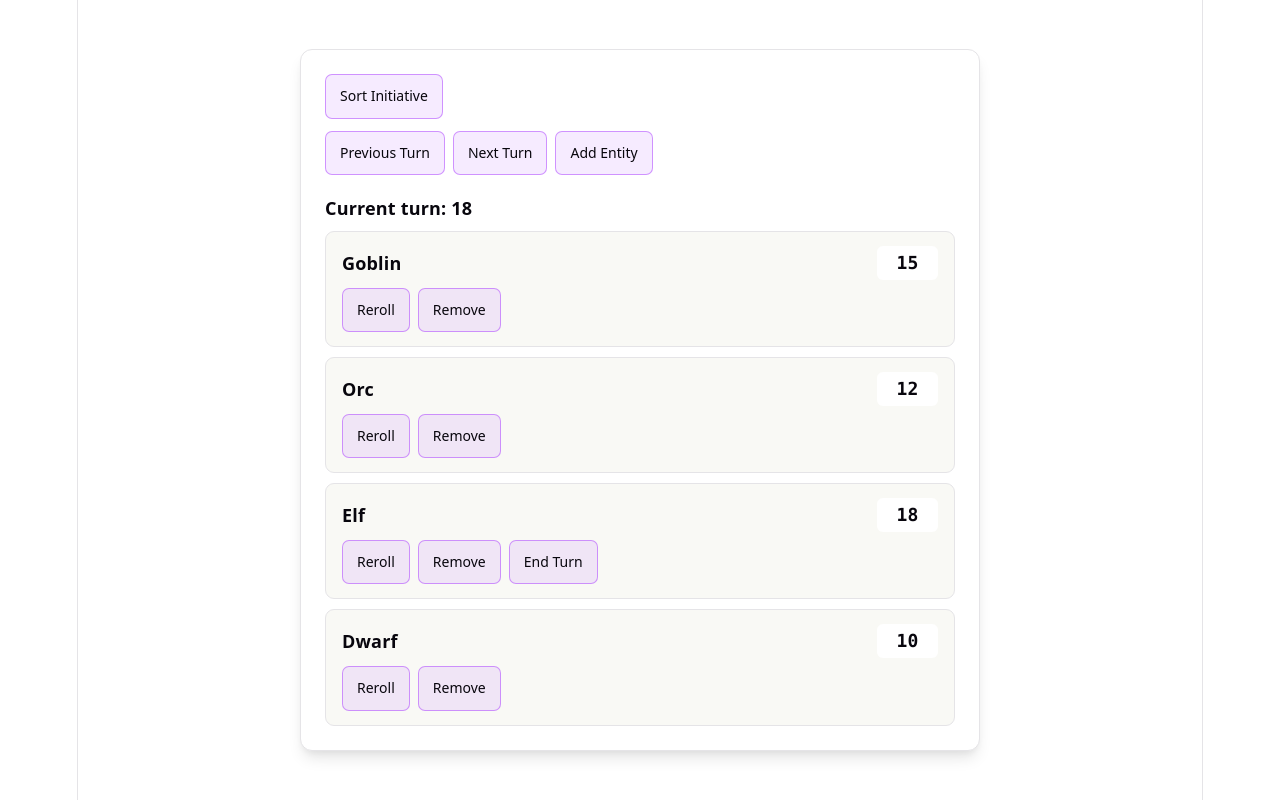
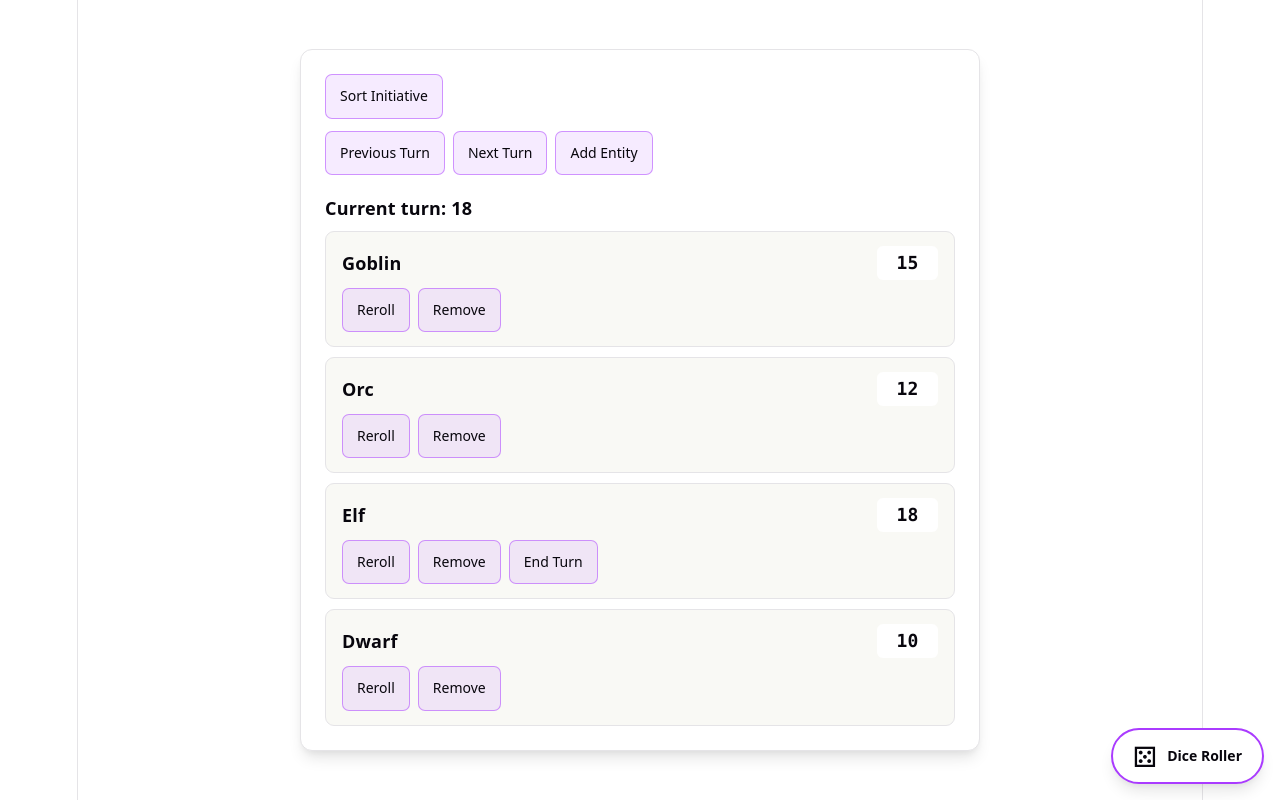
Before and after one commit to TheRealGoldenTony348/diceroller, a React (Vite) app: page / in a window 1280 px wide. Built offline with nearby package versions, Linux system fonts and the light colour scheme.

Commit message:
added DiceRoller.jsx

```diff
--- a/src/App.css
+++ b/src/App.css
@@ -119,6 +119,109 @@
   display: flex;
   flex-wrap: wrap;
   gap: 8px;
+}
+
+.dice-widget {
+  position: fixed;
+  right: max(16px, env(safe-area-inset-right));
+  bottom: max(16px, env(safe-area-inset-bottom));
+  z-index: 100;
+  display: flex;
+  flex-direction: column;
+  align-items: flex-end;
+  gap: 12px;
+  max-width: calc(100vw - 32px);
+}
+
+.dice-roller {
+  box-sizing: border-box;
+  width: 380px;
+  max-width: 100%;
+  max-height: calc(100dvh - 112px);
+  overflow-y: auto;
+  padding: 20px;
+  border: 1px solid var(--accent-border);
+  border-radius: 16px;
+  background: var(--bg);
+  box-shadow: var(--shadow);
+}
+
+.initiative-display .dice-toggle {
+  display: inline-flex;
+  align-items: center;
+  gap: 10px;
+  min-height: 56px;
+  padding: 12px 20px;
+  border-radius: 999px;
+  background: var(--bg);
+  border: 2px solid var(--accent);
+  box-shadow: var(--shadow);
+  font-weight: 600;
+}
+
+.dice-toggle span {
+  font-size: 28px;
+  line-height: 1;
+}
+
+.dice-roller h2 {
+  margin: 0 0 16px;
+  color: var(--text-h);
+  font-size: 20px;
+}
+
+.dice-controls {
+  display: flex;
+  flex-wrap: wrap;
+  align-items: end;
+  gap: 12px;
+}
+
+.dice-controls label {
+  display: grid;
+  flex: 1 1 100px;
+  gap: 6px;
+  font-size: 14px;
+}
+
+.dice-controls input,
+.dice-controls select {
+  box-sizing: border-box;
+  width: 100%;
+  min-height: 38px;
+  padding: 8px;
+  border: 1px solid var(--border);
+  border-radius: 7px;
+  background: var(--bg);
+  color: var(--text-h);
+  font: inherit;
+}
+
+.dice-controls input:focus-visible,
+.dice-controls select:focus-visible {
+  outline: 2px solid var(--accent);
+  outline-offset: 2px;
+}
+
+.dice-result {
+  margin-top: 16px;
+  padding: 12px 16px;
+  border-radius: 9px;
+  background: var(--social-bg);
+  overflow-wrap: anywhere;
+}
+
+.dice-result p {
+  margin: 4px 0;
+}
+
+.dice-total {
+  color: var(--text-h);
+  font-size: 24px;
+}
+
+.dice-breakdown {
+  font-size: 14px;
 }
 
 .hero {
--- /dev/null
+++ b/src/ui/components/DiceRoller.jsx
@@ -0,0 +1,74 @@
+import {useId, useRef, useState} from "react";
+
+export default function DiceRoller() {
+    const id = useId();
+    const [isOpen, setIsOpen] = useState(false);
+    const toggleRef = useRef(null);
+    const [count, setCount] = useState("1");
+    const [sides, setSides] = useState("20");
+    const [modifier, setModifier] = useState("0");
+    const [result, setResult] = useState(null);
+
+    function rollDice(event) {
+        event.preventDefault();
+        const rolls = Array.from({length: Number(count)}, () =>
+            Math.floor(Math.random() * Number(sides)) + 1
+        );
+        const bonus = Number(modifier);
+        setResult({
+            rolls,
+            modifier: bonus,
+            notation: `${count}d${sides}${bonus === 0 ? "" : bonus > 0 ? ` + ${bonus}` : ` − ${Math.abs(bonus)}`}`,
+            total: rolls.reduce((sum, roll) => sum + roll, 0) + bonus,
+        });
+    }
+
+    return (
+        <div className="dice-widget" onKeyDown={event => {
+            if (event.key === "Escape" && isOpen) {
+                setIsOpen(false);
+                toggleRef.current?.focus();
+            }
+        }}>
+        <section id={`${id}-panel`} className="dice-roller" hidden={!isOpen}
+                 aria-labelledby={`${id}-title`}>
+            <h2 id={`${id}-title`}>Dice Roller</h2>
+            <form className="dice-controls" onSubmit={rollDice}>
+                <label htmlFor={`${id}-count`}>
+                    Dice
+                    <input id={`${id}-count`} type="number" min="1" max="100" step="1" required
+                           value={count} onChange={event => setCount(event.target.value)}/>
+                </label>
+                <label htmlFor={`${id}-sides`}>
+                    Die type
+                    <select id={`${id}-sides`} value={sides} onChange={event => setSides(event.target.value)}>
+                        {[4, 6, 8, 10, 12, 20, 100].map(value => (
+                            <option key={value} value={value}>d{value}</option>
+                        ))}
+                    </select>
+                </label>
+                <label htmlFor={`${id}-modifier`}>
+                    Modifier
+                    <input id={`${id}-modifier`} type="number" min="-1000" max="1000" step="1" required
+                           value={modifier} onChange={event => setModifier(event.target.value)}/>
+                </label>
+                <button type="submit">Roll Dice</button>
+            </form>
+            <div className="dice-result" role="status" aria-live="polite" aria-atomic="true">
+                {result ? <>
+                    <p>{result.notation}: <strong className="dice-total">{result.total}</strong></p>
+                    <p className="dice-breakdown">Rolls: {result.rolls.join(" + ")}
+                        {result.modifier !== 0 && `; modifier: ${result.modifier > 0 ? "+" : ""}${result.modifier}`}
+                    </p>
+                </> : <p>Choose your dice and roll to see the result.</p>}
+            </div>
+        </section>
+        <button ref={toggleRef} type="button" className="dice-toggle"
+                aria-expanded={isOpen} aria-controls={`${id}-panel`}
+                onClick={() => setIsOpen(open => !open)}>
+            <span aria-hidden="true">{isOpen ? "×" : "⚄"}</span>
+            {isOpen ? "Close" : "Dice Roller"}
+        </button>
+        </div>
+    );
+}
--- a/src/ui/components/InitiativeDisplay.jsx
+++ b/src/ui/components/InitiativeDisplay.jsx
@@ -1,4 +1,5 @@
 import CombatEntity from "./CombatEntity.jsx";
+import DiceRoller from "./DiceRoller.jsx";
 import {
     addInitiative,
     endTurn,
@@ -47,6 +48,7 @@ export default function InitiativeDisplay({listOfCombatEntities}) {
                 </>
                 )}
             </div>
+            <DiceRoller/>
         </div>
     );
 }
```
